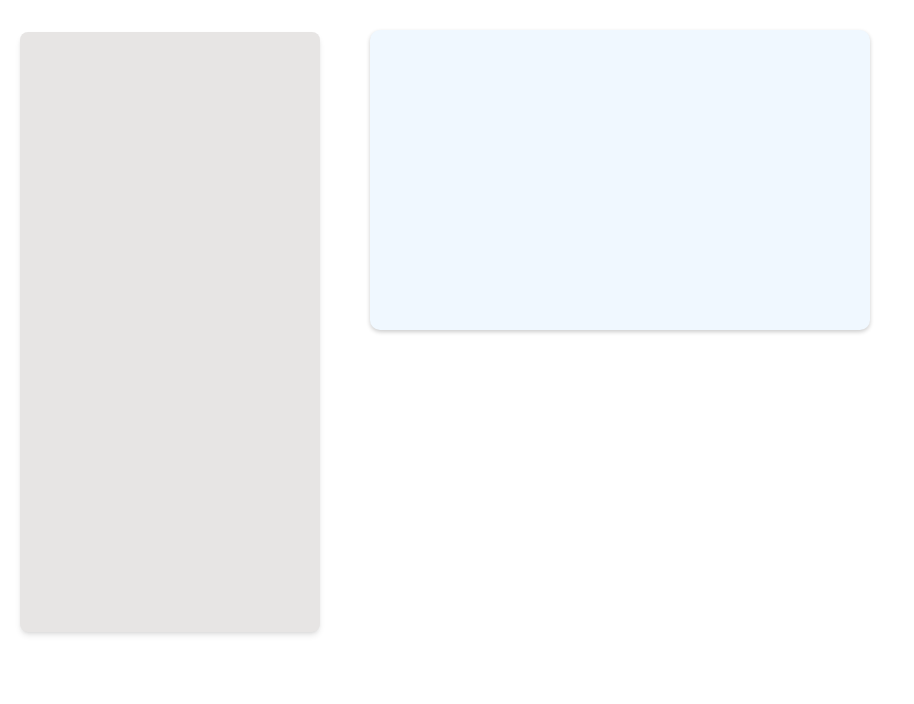
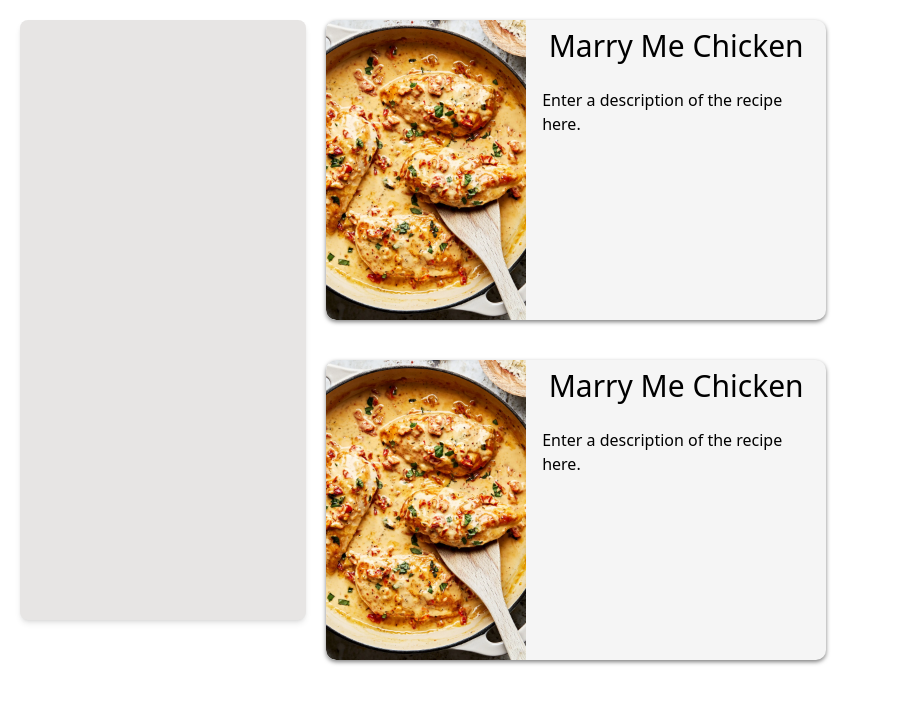
Before and after one commit to Petrichor4/my-recipe-book, a plain HTML site: page index.html in a window 1280 px wide. Shown: the whole page, without its empty margins (0-914 px from the left). Drawn offline with nearby package versions, Linux system fonts and the light colour scheme.

Commit message:
testing card layout and partially implemented card flipping

```diff
--- a/Assets/script.js
+++ b/Assets/script.js
@@ -1,14 +1,19 @@
 const addNew = document.getElementById('add-new');
+const card = document.getElementById('card');
 
 // Function for adding a new recipe card to the page
-function createElement() {
+function createCard() {
     const div = document.createElement('div');
     const img = document.createElement('img');
     const h2 = document.createElement('h2');
     const p = document.createElement('p');
     const a = document.createElement('a');
     const section = document.getElementById('recipes');
-
-    section.appendChild('div');
-
 }
+card.addEventListener('click', function() {
+    if (card.classList.contains('flipped')) {
+        card.classList.remove('flipped');
+    } else {
+        card.classList.add('flipped');
+    }
+})
--- a/Assets/style.css
+++ b/Assets/style.css
@@ -1,12 +1,39 @@
-aside {
-    height: 600px;
-    width: 300px;
+#card img {
+  border-radius: 10px 0 0 10px;
+  height: 100%;
+  width: 200px;
+  display: inline;
+}
+#recipe-cards {
+  perspective: 1000px;
 }
 #card {
-    width: 600px;
-            height: 375px;
-            margin: 20px;
+  position: relative;
+  width: 500px;
+  height: 300px;
+  border-radius: 10px;
+  transform-style: preserve-3d;
+  transition: transform 0.7s;
+  cursor: pointer;
 }
-img {
-    background-size: contain;
+#front,
+#back {
+  position: absolute;
+  width: 100%;
+  height: 100%;
+  box-shadow: 0 2px 4px 0 rgba(0, 0, 0, 0.5);
+  border-radius: inherit;
+  overflow: scroll;
+  backface-visibility: hidden;
 }
+#front {
+  background-color: #f5f5f5;
+}
+#back {
+  background-color: #f5f5f5;
+  transform: rotateX(180deg);
+  backface-visibility: hidden;
+}
+.flipped {
+  transform: rotateX(180deg);
+}
--- a/index.html
+++ b/index.html
@@ -1,35 +1,48 @@
 <!DOCTYPE html>
 <html lang="en">
   <head>
-    <meta charset="UTF-8">
-    <meta name="viewport" content="width=device-width, initial-scale=1.0">
+    <meta charset="UTF-8" />
+    <meta name="viewport" content="width=device-width, initial-scale=1.0" />
     <title>My Recipe Book</title>
-    <link rel="stylesheet" href="Assets/style.css">
+    <link rel="stylesheet" href="Assets/style.css" />
     <script src="https://cdn.tailwindcss.com"></script>
-    <style type="text/tailwindcss">
-        article {
-            width: 500px;
-            height: 300px;
-            margin: 30px;
-            background-color: aliceblue;
-            border-radius: 10px;
-            box-shadow: 0 2px 4px rgba(0, 0, 0, 0.2);
-        }
-        #front {
-
-        }
-    </style>
   </head>
   <body>
     <main class="flex justify-start">
-        <aside class="shadow-md bg-stone-200 m-5 rounded-lg mt-8 min-w-[300px]"></aside>
-        <section>
-            <article id="recipe-card">
-                <div id="front">
-
+      <aside
+        class="shadow-md bg-stone-200 m-5 rounded-lg w-[300px] h-[600px]"
+      ></aside>
+      <section id="recipes-cards" class="flex flex-wrap">
+        <article id="card" class="my-5">
+          <div id="front" class="flex justify-start">
+            <img src="/imgs/MarryMeChicken_7.webp" alt="" />
+            <div id="info" class="flex items-start flex-col">
+              <h2 class="w-full block px-4 py-2 text-3xl text-center">
+                Marry Me Chicken
+              </h2>
+              <p aria-placeholder="discription" class="p-4">
+                Enter a description of the recipe here.
+              </p>
+            </div>
           </div>
           <div id="back">
-
+            <h2>Recipe</h2>
+          </div>
+        </article>
+        <article id="card" class="my-5">
+          <div id="front" class="flex justify-start">
+            <img src="/imgs/MarryMeChicken_7.webp" alt="" />
+            <div id="info" class="flex items-start flex-col">
+              <h2 class="w-full block px-4 py-2 text-3xl text-center">
+                Marry Me Chicken
+              </h2>
+              <p aria-placeholder="discription" class="p-4">
+                Enter a description of the recipe here.
+              </p>
+            </div>
+          </div>
+          <div id="back">
+            <h2>Recipe</h2>
           </div>
         </article>
       </section>
```
Lines whose indentation alone changed are shown as unchanged.
